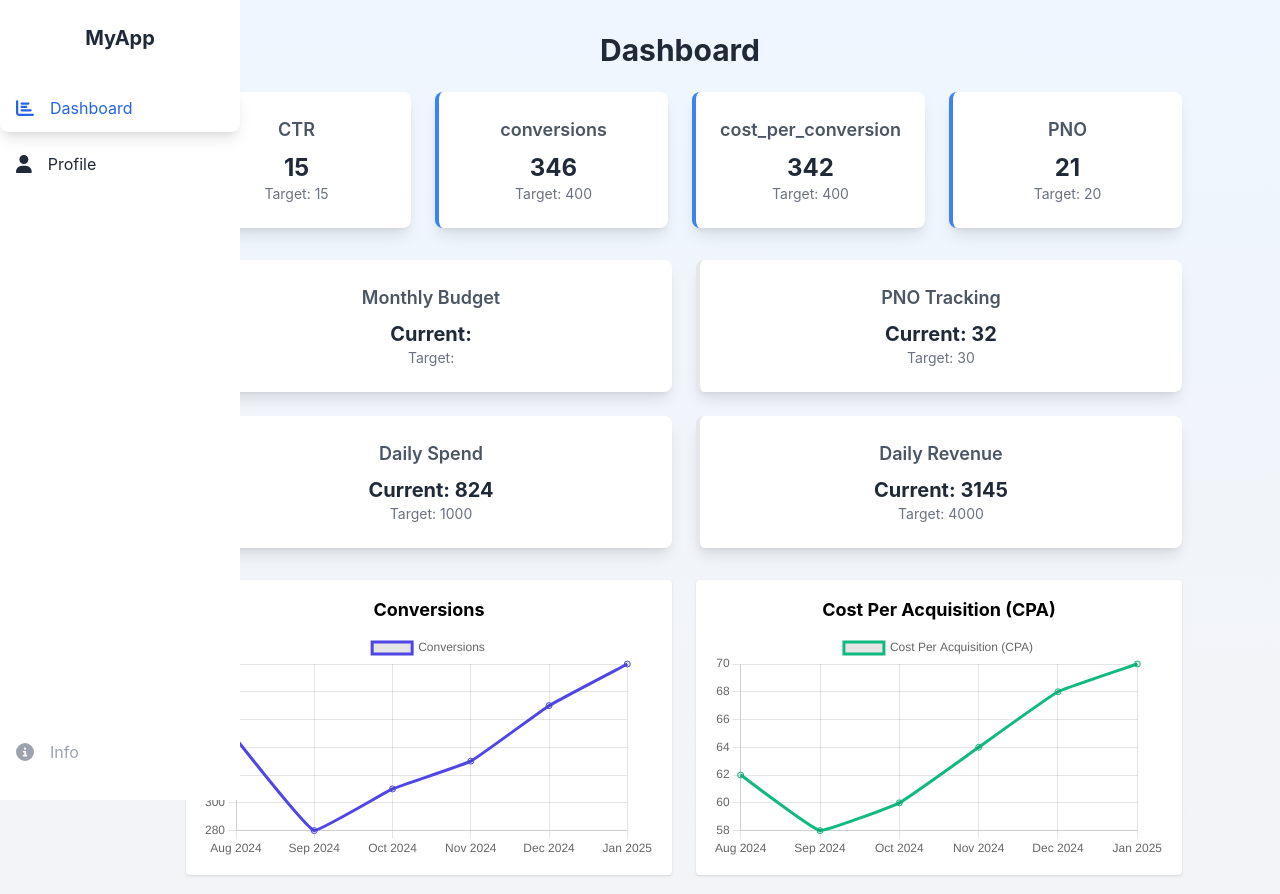
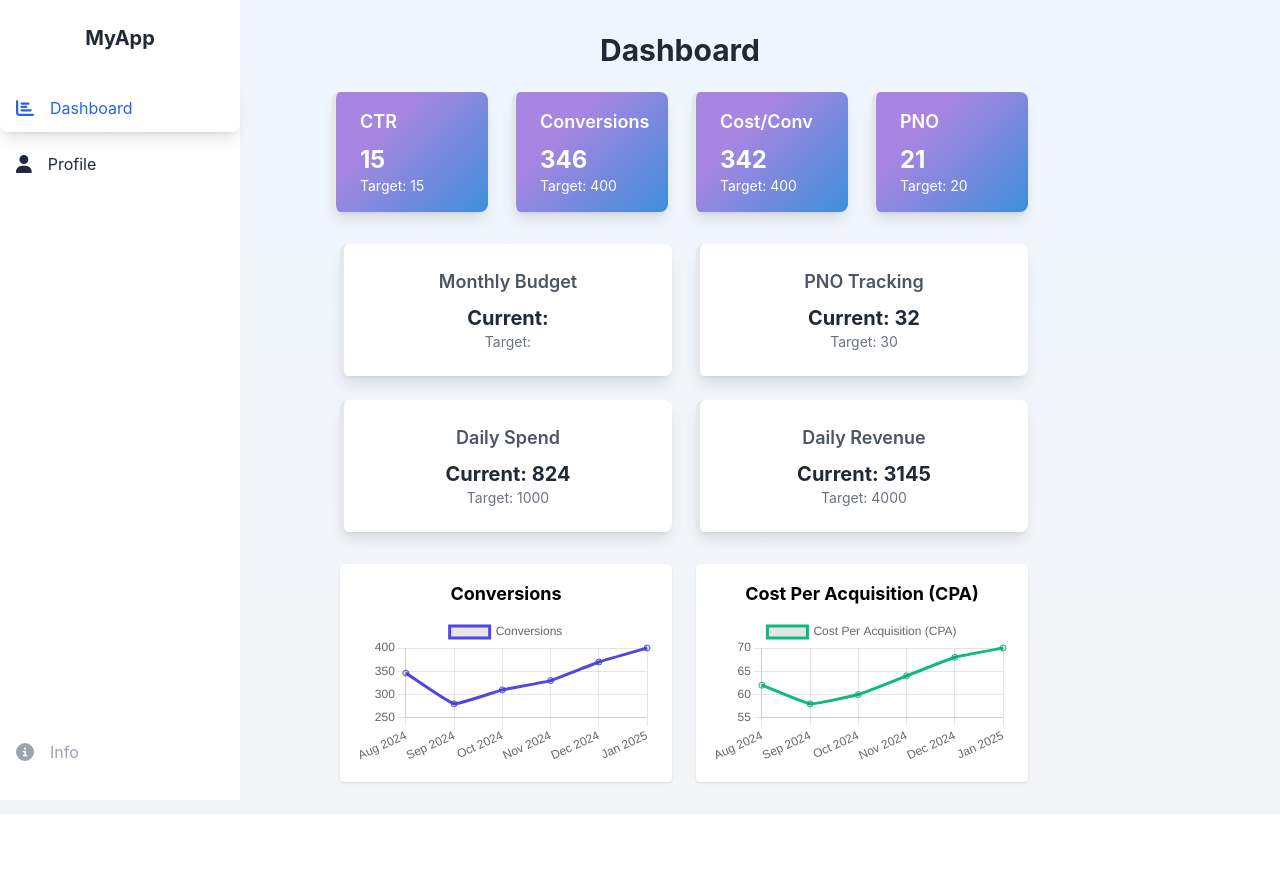
Before and after one commit to TerezzaB/REACT_PerformanceManagement, a React (Vite) app: page /UserDashboard in a window 1280 px wide. Shown: the top 894 px of the page. After the commit the page ends 814 px from the top, so only its background shows below. Built offline with nearby package versions, Linux system fonts and the light colour scheme; no server answers; the database is empty; sample sign-in values are in the browser's storage.

Commit message:
12 KPI section design changed

```diff
--- a/src/App.css
+++ b/src/App.css
@@ -19,3 +19,7 @@
 }
 
 .danger-button:hover{ background-color: #be185d; /* hover:bg-pink-800 */ }
+
+
+/* KPI CARDS */
+.kpi-card { background: linear-gradient(135deg, #a985e2 30%, #3f8ed9 100%); }
--- a/src/components/user/dashboard/KPISection.jsx
+++ b/src/components/user/dashboard/KPISection.jsx
@@ -2,19 +2,19 @@ export default function KPISection({ metrics }) {
   if (!metrics || metrics.length === 0) {
     return <p className="text-gray-500">No metrics available</p>;
   }
+
+  console.log(metrics);
 
   return (
     <div className="grid grid-cols-1 sm:grid-cols-2 lg:grid-cols-4 gap-6">
       {metrics.map((metric, index) => (
         <div
           key={index}
-            className="p-6 bg-white shadow-lg rounded-lg border-l-4 border-blue-500 hover:shadow-xl transition-shadow"
+          className="ps-6 pe-2 py-4 shadow-lg rounded-lg border-l-4 hover:shadow-xl transition-shadow text-left text-white kpi-card"
         >
-            <h4 className="font-semibold text-gray-600 text-lg">{metric.title}</h4>
-            <p className="text-2xl font-bold text-gray-800 mt-2">
-              {metric.value}
-            </p>
-            <p className="text-sm text-gray-500">Target: {metric.target}</p>
+          <h4 className="font-semibold text-lg">{metric.title}</h4>
+          <p className="text-2xl font-bold mt-2">{metric.value}</p>
+          <p className="text-sm">Target: {metric.target}</p>
         </div>
       ))}
     </div>
--- a/src/data/data.json
+++ b/src/data/data.json
@@ -5,11 +5,11 @@
           "current": 15,
           "target": 15
         },
-        "conversions": {
+        "Conversions": {
           "current": 346,
           "target": 400
         },
-        "cost_per_conversion": {
+        "Cost/Conv": {
           "current": 342,
           "target": 400
         },
```
Lines whose indentation alone changed are shown as unchanged.
